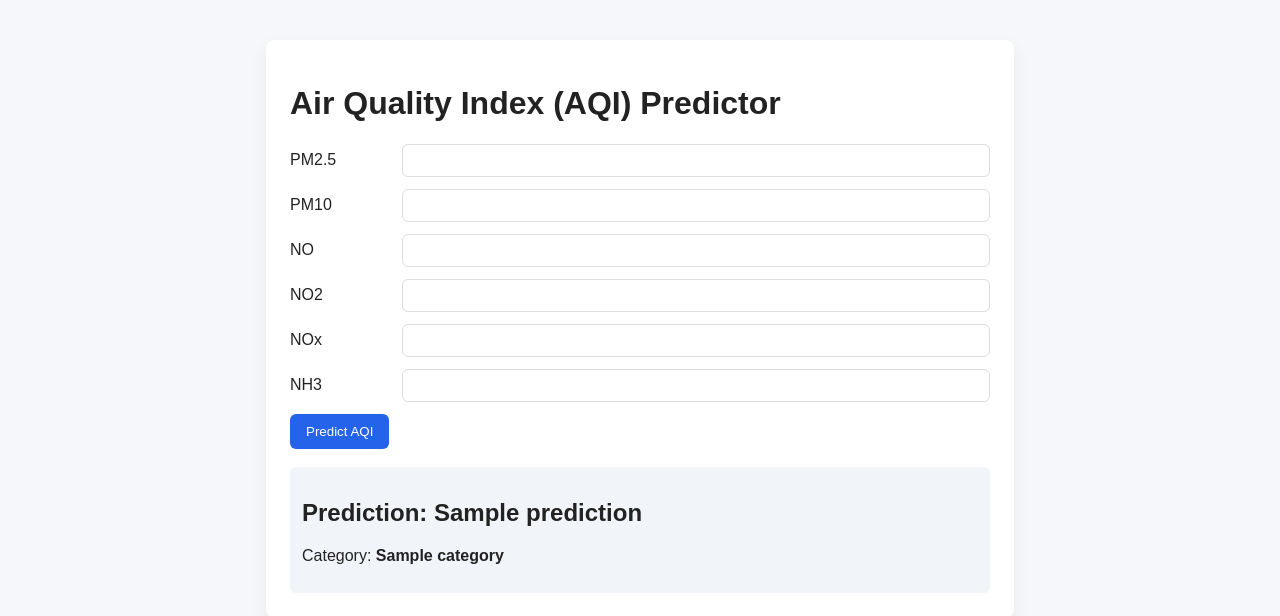
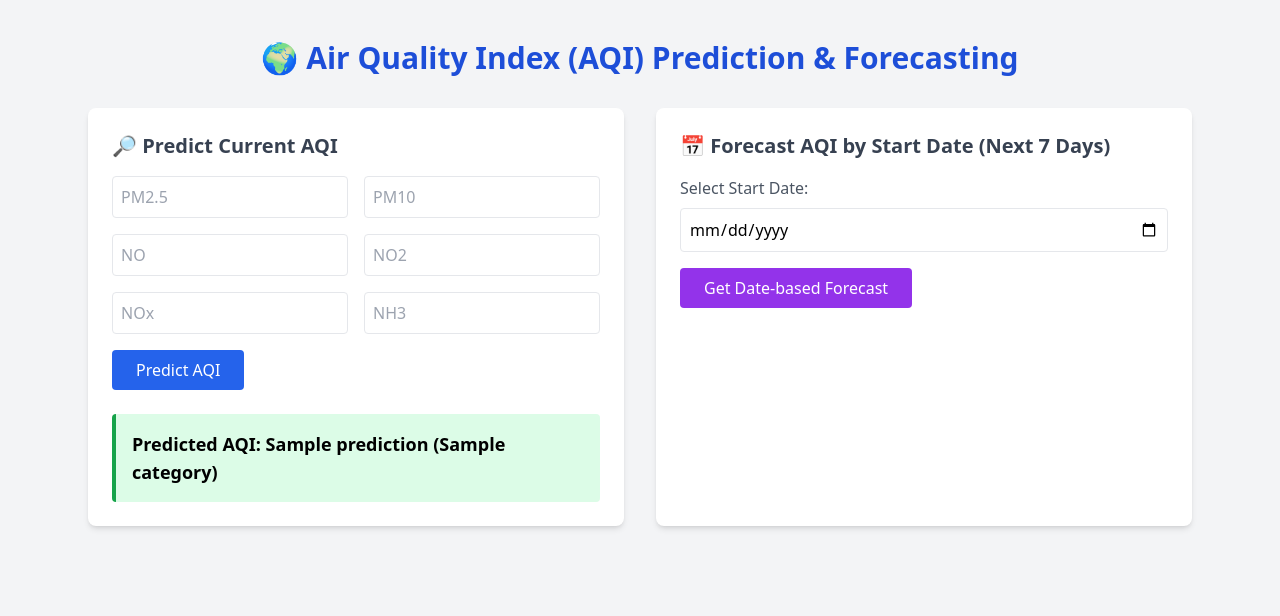
Before and after one commit to Anand-b-patil/Air-Quality-Prediction-and-Forecasting-using-Machine-Learning, a FastAPI app: template templates/index.html in a window 1280 px wide. Shown: the top 616 px of the page. Run offline with FastAPI, Linux system fonts and the light colour scheme; the template is opened without the code that fills it: most values are stand-ins (such as "Sample title", 1, 10 or a date in 2020); a map, chart or similar area stays blank; some libraries are stand-ins or nearby versions.

Commit message:
Improved UI/UX with responsive grid layout

```diff
--- a/templates/index.html
+++ b/templates/index.html
@@ -1,58 +1,120 @@
-<!doctype html>
+<!DOCTYPE html>
 <html lang="en">
-  <head>
-    <meta charset="utf-8" />
-    <meta name="viewport" content="width=device-width, initial-scale=1" />
-    <title>AQI Prediction</title>
-    <link rel="stylesheet" href="/static/styles.css" />
-  </head>
-  <body>
-    <div class="container">
-      <h1>Air Quality Index (AQI) Predictor</h1>
+<head>
+  <meta charset="UTF-8">
+  <title>🌍 Air Quality Prediction & Forecasting</title>
+  <script src="https://cdn.tailwindcss.com"></script>
+  <script src="https://cdn.jsdelivr.net/npm/chart.js"></script>
+</head>
+<body class="bg-gray-100 font-sans">
+  <div class="max-w-6xl mx-auto py-10 px-6">
+    <!-- Header -->
+    <h1 class="text-3xl font-bold text-center text-blue-700 mb-8">
+      🌍 Air Quality Index (AQI) Prediction & Forecasting
+    </h1>
 
-      {% if error %}
-        <div class="alert error">{{ error }}</div>
-      {% endif %}
+    <!-- Grid: Left (Current AQI) | Right (Forecast by Date) -->
+    <div class="grid grid-cols-1 md:grid-cols-2 gap-8">
 
-      <form method="post" action="/predict">
-        <div class="row">
-          <label>PM2.5</label>
-          <input name="PM2_5" type="number" step="any" value="{{ inputs.PM2_5 if inputs else '' }}" required />
+      <!-- Left: AQI Prediction Form -->
+      <div class="bg-white shadow-md rounded-lg p-6">
+        <h2 class="text-xl font-semibold text-gray-700 mb-4">🔎 Predict Current AQI</h2>
+        <form action="/predict" method="post" class="grid grid-cols-2 gap-4">
+          <input type="number" step="any" name="PM2_5" placeholder="PM2.5" class="p-2 border rounded" required>
+          <input type="number" step="any" name="PM10" placeholder="PM10" class="p-2 border rounded" required>
+          <input type="number" step="any" name="NO" placeholder="NO" class="p-2 border rounded" required>
+          <input type="number" step="any" name="NO2" placeholder="NO2" class="p-2 border rounded" required>
+          <input type="number" step="any" name="NOx" placeholder="NOx" class="p-2 border rounded" required>
+          <input type="number" step="any" name="NH3" placeholder="NH3" class="p-2 border rounded" required>
+          <div class="col-span-2">
+            <button type="submit" class="bg-blue-600 text-white px-6 py-2 rounded hover:bg-blue-700 transition">
+              Predict AQI
+            </button>
+          </div>
+        </form>
+
+        {% if prediction %}
+        <div class="mt-6 p-4 bg-green-100 border-l-4 border-green-600 rounded">
+          <h3 class="text-lg font-semibold">Predicted AQI: {{ prediction }} ({{ category }})</h3>
         </div>
-        <div class="row">
-          <label>PM10</label>
-          <input name="PM10" type="number" step="any" value="{{ inputs.PM10 if inputs else '' }}" required />
+        {% elif error %}
+        <div class="mt-6 p-4 bg-red-100 border-l-4 border-red-600 rounded">
+          <h3 class="text-lg font-semibold text-red-700">Error: {{ error }}</h3>
         </div>
-        <div class="row">
-          <label>NO</label>
-          <input name="NO" type="number" step="any" value="{{ inputs.NO if inputs else '' }}" required />
-        </div>
-        <div class="row">
-          <label>NO2</label>
-          <input name="NO2" type="number" step="any" value="{{ inputs.NO2 if inputs else '' }}" required />
-        </div>
-        <div class="row">
-          <label>NOx</label>
-          <input name="NOx" type="number" step="any" value="{{ inputs.NOx if inputs else '' }}" required />
-        </div>
-        <div class="row">
-          <label>NH3</label>
-          <input name="NH3" type="number" step="any" value="{{ inputs.NH3 if inputs else '' }}" required />
-        </div>
+        {% endif %}
+      </div>
 
-        <div class="row">
-          <button type="submit">Predict AQI</button>
-        </div>
-      </form>
+      <!-- Right: Forecast by User Date -->
+      <div class="bg-white shadow-md rounded-lg p-6">
+        <h2 class="text-xl font-semibold text-gray-700 mb-4">📅 Forecast AQI by Start Date (Next 7 Days)</h2>
+        <label class="block mb-4">
+          <span class="text-gray-600">Select Start Date:</span>
+          <input type="date" id="forecastDate" class="p-2 border rounded w-full mt-2">
+        </label>
+        <button onclick="getForecastByDate()" class="bg-purple-600 text-white px-6 py-2 rounded hover:bg-purple-700 transition">
+          Get Date-based Forecast
+        </button>
+        <div id="date-forecast-result" class="mt-6"></div>
+        <canvas id="forecastDateChart" class="mt-6"></canvas>
+      </div>
+    </div>
+  </div>
 
-      {% if prediction is defined %}
-        <div class="result">
-          <h2>Prediction: {{ prediction }}</h2>
-          <p>Category: <strong>{{ category }}</strong></p>
-        </div>
-      {% endif %}
+  <!-- JavaScript -->
+  <script>
+    async function getForecastByDate() {
+      const date = document.getElementById("forecastDate").value;
+      if (!date) {
+        alert("Please select a date");
+        return;
+      }
 
+      const response = await fetch("/forecast_date", {
+        method: "POST",
+        headers: { "Content-Type": "application/json" },
+        body: JSON.stringify({ date })
+      });
 
-    </div>
-  </body>
+      const data = await response.json();
+      if (data.error) {
+        document.getElementById("date-forecast-result").innerHTML =
+          `<p class="text-red-600">${data.error}</p>`;
+        return;
+      }
+
+      // Table
+      let tableHtml = "<table class='table-auto border-collapse border border-gray-400 w-full mt-4'><tr class='bg-gray-200'><th class='border border-gray-400 px-4 py-2'>Date</th><th class='border border-gray-400 px-4 py-2'>Predicted AQI</th></tr>";
+      data.forecasts.forEach(row => {
+        tableHtml += `<tr><td class='border border-gray-400 px-4 py-2'>${row.date}</td><td class='border border-gray-400 px-4 py-2'>${row.forecast_aqi}</td></tr>`;
+      });
+      tableHtml += "</table>";
+      document.getElementById("date-forecast-result").innerHTML = tableHtml;
+
+      // Chart
+      const ctx = document.getElementById("forecastDateChart").getContext("2d");
+      new Chart(ctx, {
+        type: "line",
+        data: {
+          labels: data.forecasts.map(r => r.date),
+          datasets: [{
+            label: "Forecasted AQI",
+            data: data.forecasts.map(r => r.forecast_aqi),
+            borderColor: "green",
+            backgroundColor: "rgba(34,197,94,0.2)",
+            fill: true,
+            tension: 0.3
+          }]
+        },
+        options: {
+          responsive: true,
+          plugins: { legend: { display: true }},
+          scales: {
+            y: { title: { display: true, text: "AQI" }},
+            x: { title: { display: true, text: "Date" }}
+          }
+        }
+      });
+    }
+  </script>
+</body>
 </html>
```
